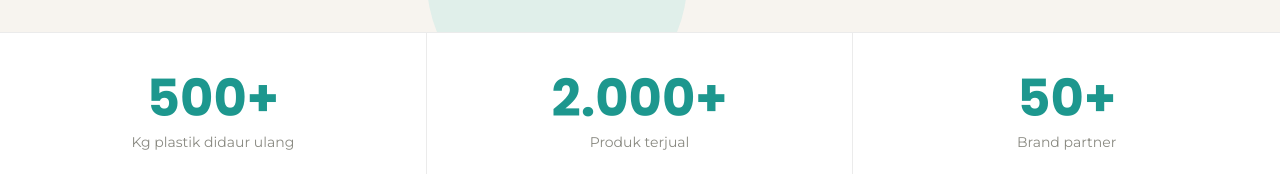
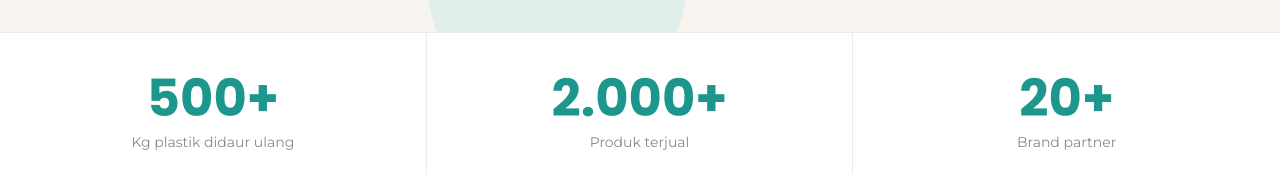
Before and after one commit to YansenValerio/notic-final-website, a Next.js app: page / in a window 1280 px wide. Shown: the part 769-943 px from the top of the page. Built offline with nearby package versions, Linux system fonts and the light colour scheme.

Commit message:
deskripsi perubahan

```diff
--- a/src/data/content.ts
+++ b/src/data/content.ts
@@ -1,7 +1,7 @@
 export const stats = [
   { value: '500+', label: 'Kg plastik didaur ulang' },
   { value: '2.000+', label: 'Produk terjual' },
-  { value: '50+', label: 'Brand partner' },
+  { value: '20+', label: 'Brand partner' },
 ]
 
 export const processSteps = [
```
